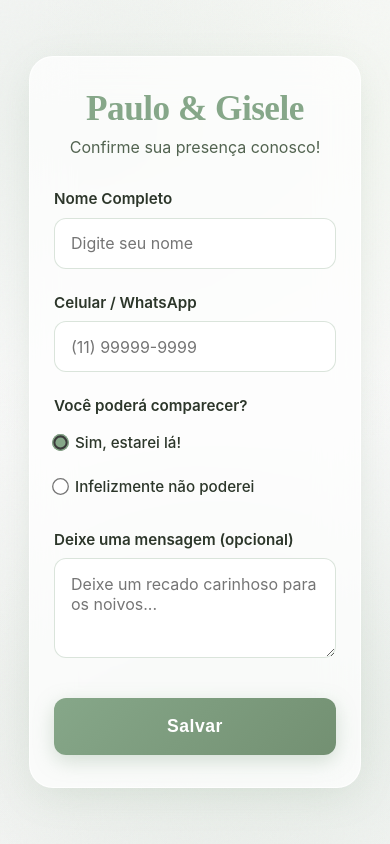
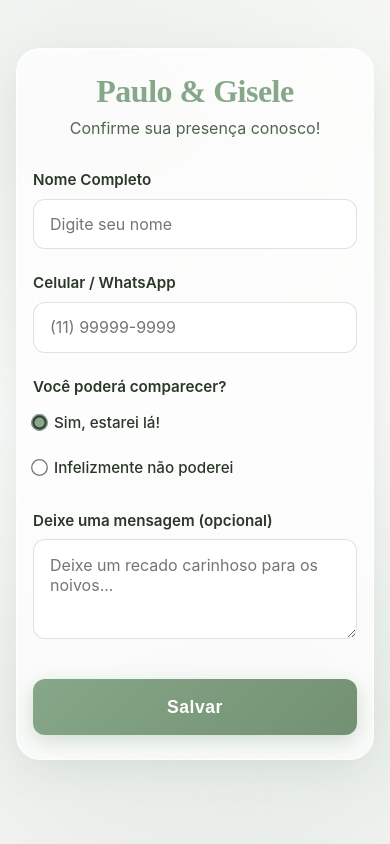
Before and after one commit to pauloadson/casamento-paulo-e-gisele, a React (Vite) app in the folder frontend/: page / in a window 390 px wide. Built offline with nearby package versions, Linux system fonts and the light colour scheme.

Commit message:
fix: corrige responsividade para o mobile

```diff
--- a/frontend/src/index.css
+++ b/frontend/src/index.css
@@ -73,6 +73,7 @@ p.subtitle {
   padding: 3rem;
   width: 100%;
   max-width: 500px;
+  min-width: 0; /* Ensures the flex child can shrink below content size */
   transition: transform 0.4s cubic-bezier(0.175, 0.885, 0.32, 1.275), box-shadow 0.4s ease;
   animation: fadeIn 0.8s ease-out forwards;
 }
@@ -395,14 +396,19 @@ button:disabled {
 @media (max-width: 600px) {
   body {
     padding: 1rem;
+    display: block; /* Removes flexbox stretching on mobile */
   }
 
   .rsvp-container {
-    padding: 2rem 1.5rem;
+    padding: 1.5rem 1rem;
+    margin: 2rem auto; /* Adds spacing and centers it */
+    width: 100%;
+    max-width: 100%;
+    box-sizing: border-box;
   }
 
   h1 {
-    font-size: 2.2rem;
+    font-size: 2rem;
   }
 
   p.subtitle {
@@ -413,4 +419,14 @@ button:disabled {
     flex-direction: column;
     gap: 1rem;
   }
+
+  .header-container {
+    flex-direction: column;
+    align-items: stretch;
+    text-align: center;
+  }
+
+  .logout-btn {
+    width: 100%;
+  }
 }
```
